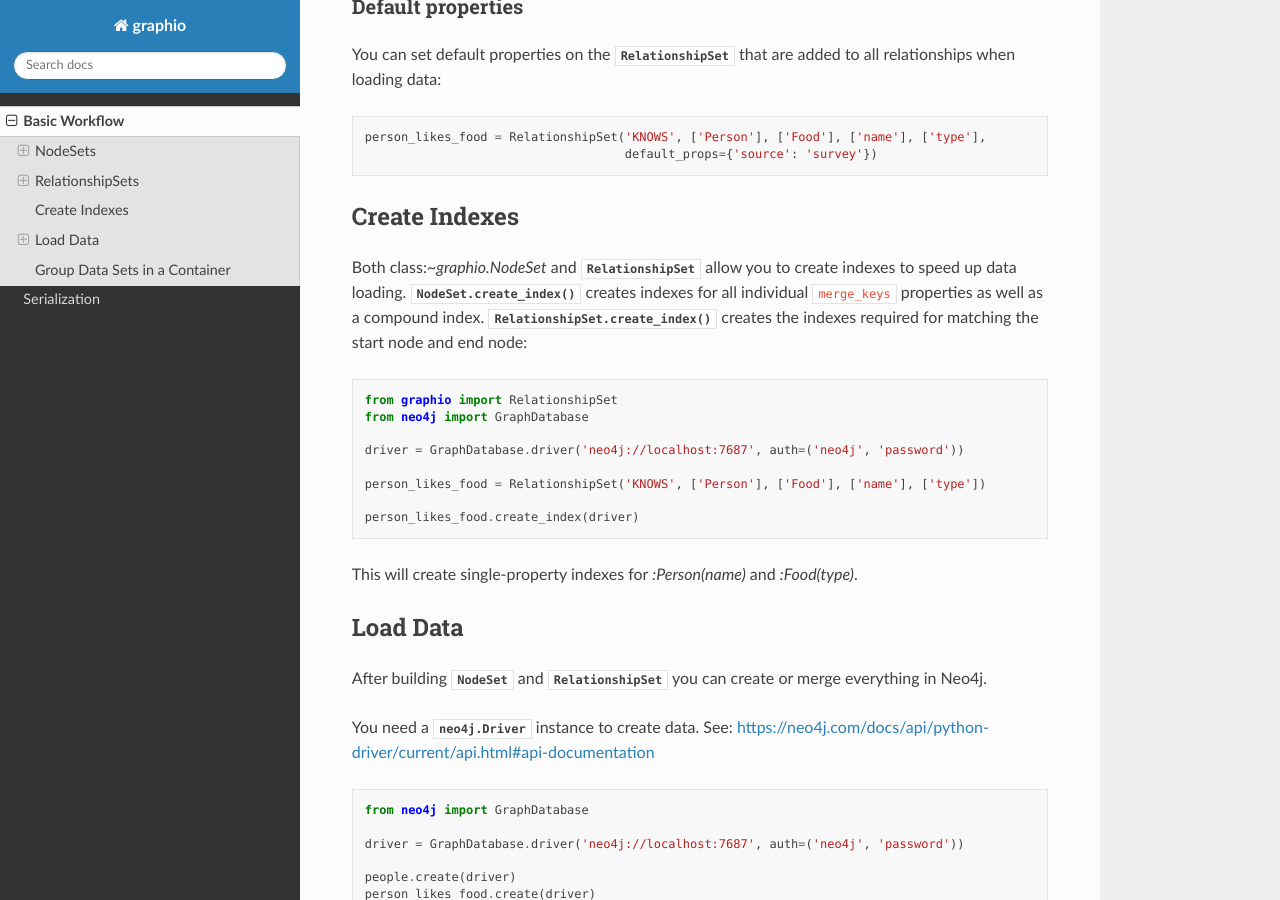
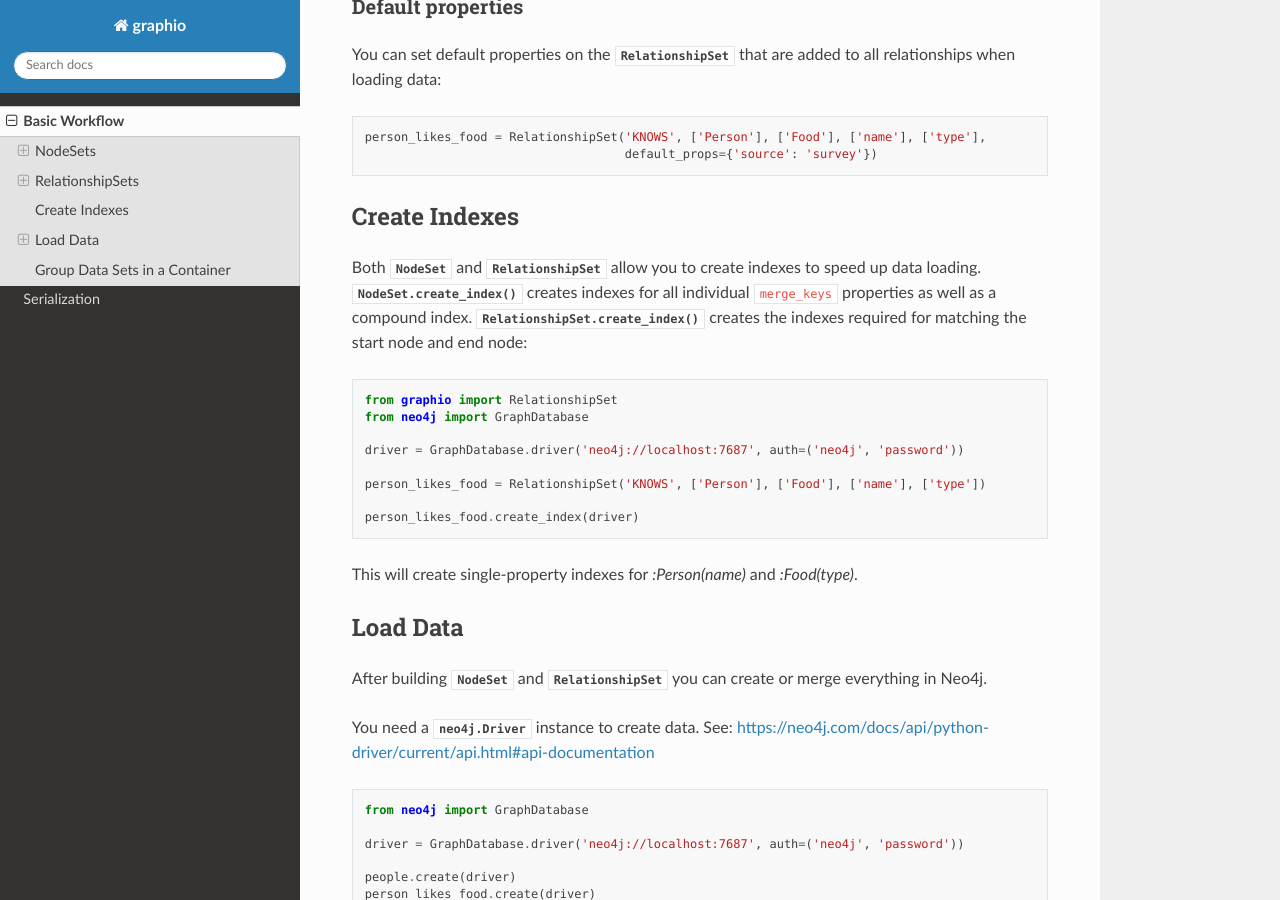
Before and after one commit to kaiserpreusse/graphio, a Sphinx documentation site: the page built from docs/basic_workflow.rst, in a window 1280 px wide and 900 px high, scrolled down 1771 px. Built offline with Sphinx 7.4.7 and the Read the Docs theme 2.0.0, drawn with Linux system fonts in a browser that asks for light colours; pages that are not in the unit, such as notebooks, are missing from menus.

Commit message:
fix class name

```diff
--- a/docs/basic_workflow.rst
+++ b/docs/basic_workflow.rst
@@ -86,7 +86,7 @@ You can set default properties on the :class:`~graphio.RelationshipSet` that are
 Create Indexes
 ---------------
 
-Both class:`~graphio.NodeSet` and :class:`~graphio.RelationshipSet` allow you to create indexes to speed up data loading.
+Both :class:`~graphio.NodeSet` and :class:`~graphio.RelationshipSet` allow you to create indexes to speed up data loading.
 :func:`NodeSet.create_index()` creates indexes for all individual :code:`merge_keys` properties as well as a compound index.
 :func:`RelationshipSet.create_index()` creates the indexes required for matching the start node and end node::
 
```
